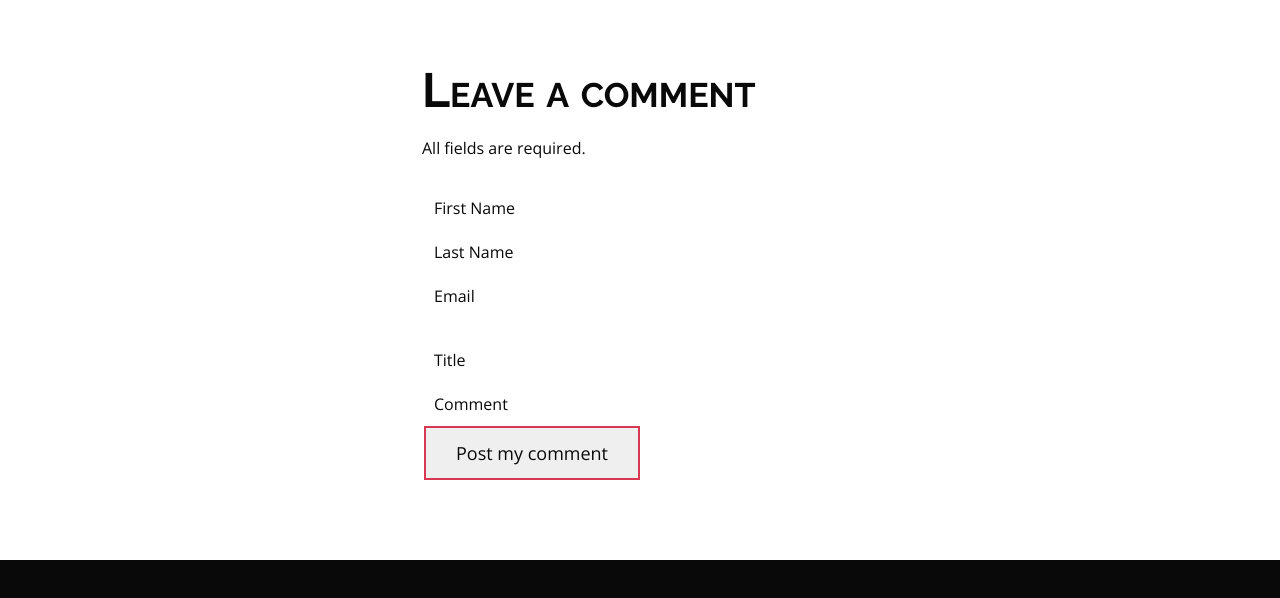
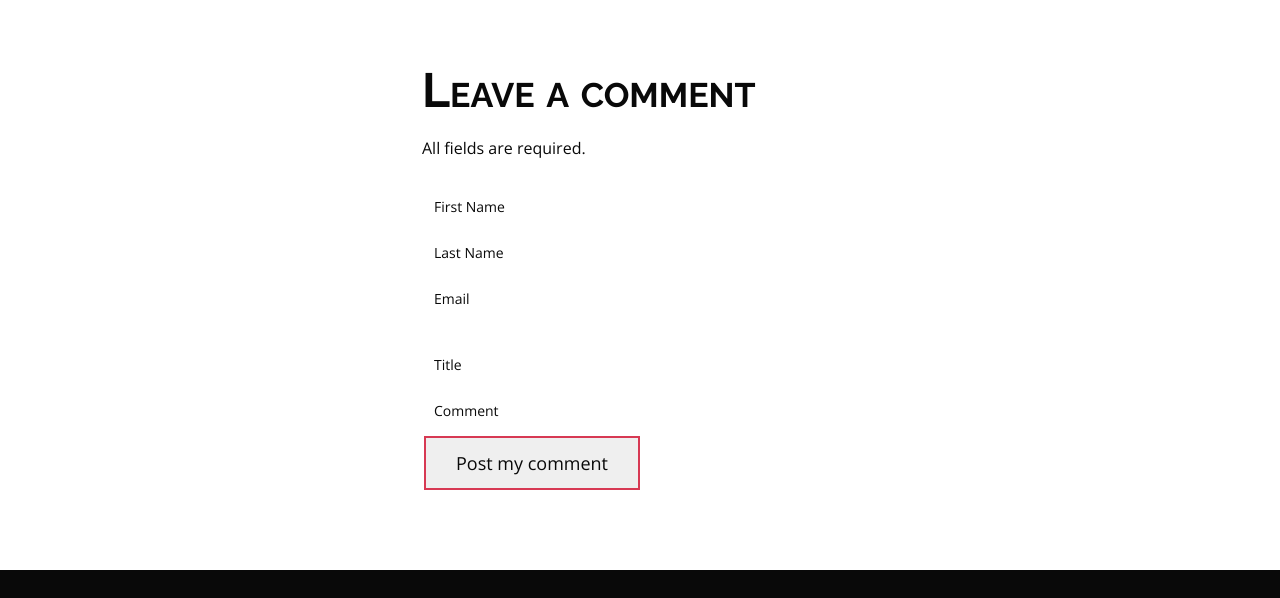
Before and after one commit to Khaledxab/holbertonschool-web_front_end, a plain HTML site: page 0x05-form/03-article.html in a window 1280 px wide. Shown: the part 1724-2322 px from the top of the page. Drawn offline with nearby package versions, Linux system fonts and the light colour scheme; files whose address does not match are found by name.

Commit message:
create labels and input container

```diff
--- a/0x05-form/03-styles.css
+++ b/0x05-form/03-styles.css
@@ -864,3 +864,11 @@ fieldset {
 	border: none;
 	padding: 0 0 2rem;
 }
+
+label {
+	cursor: pointer;
+	display: block;
+	white-space: nowrap;
+	font-size: 1.4rem;
+	padding: 0 0 .5rem;
+}
```
